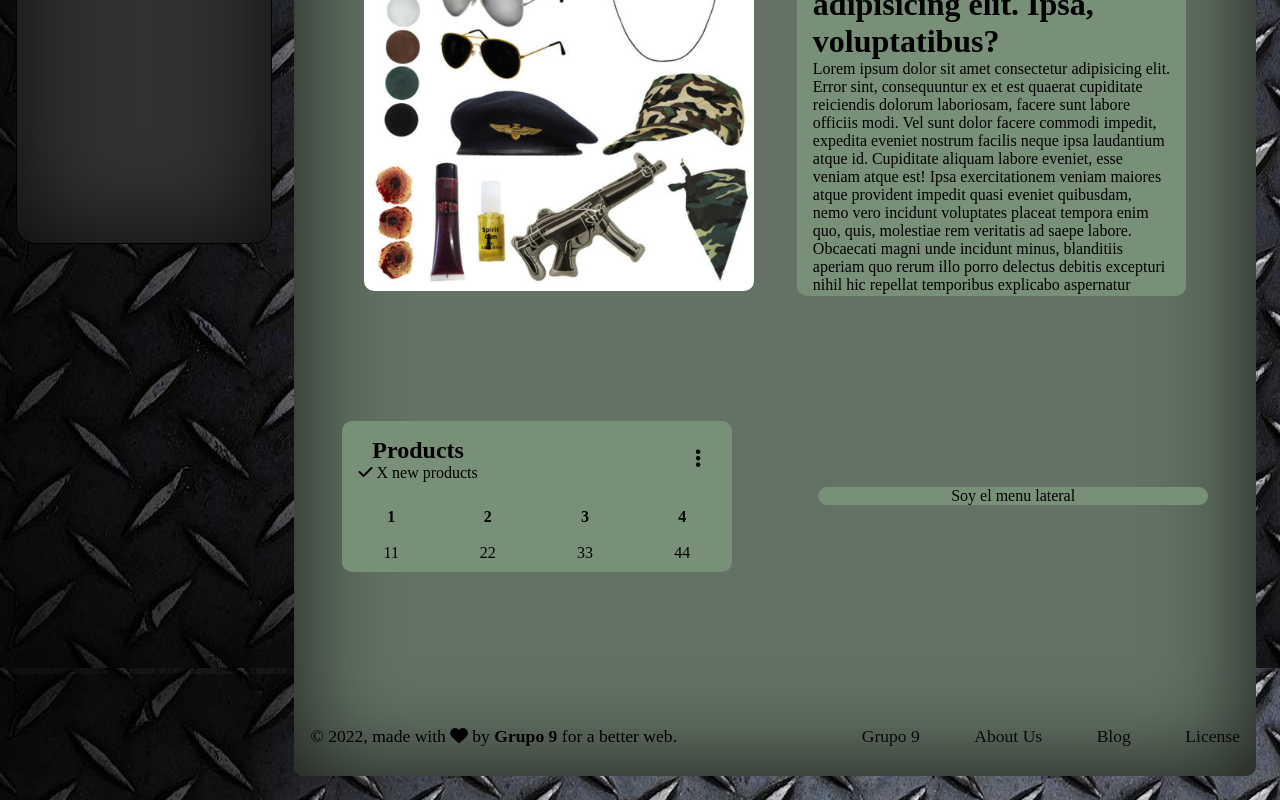
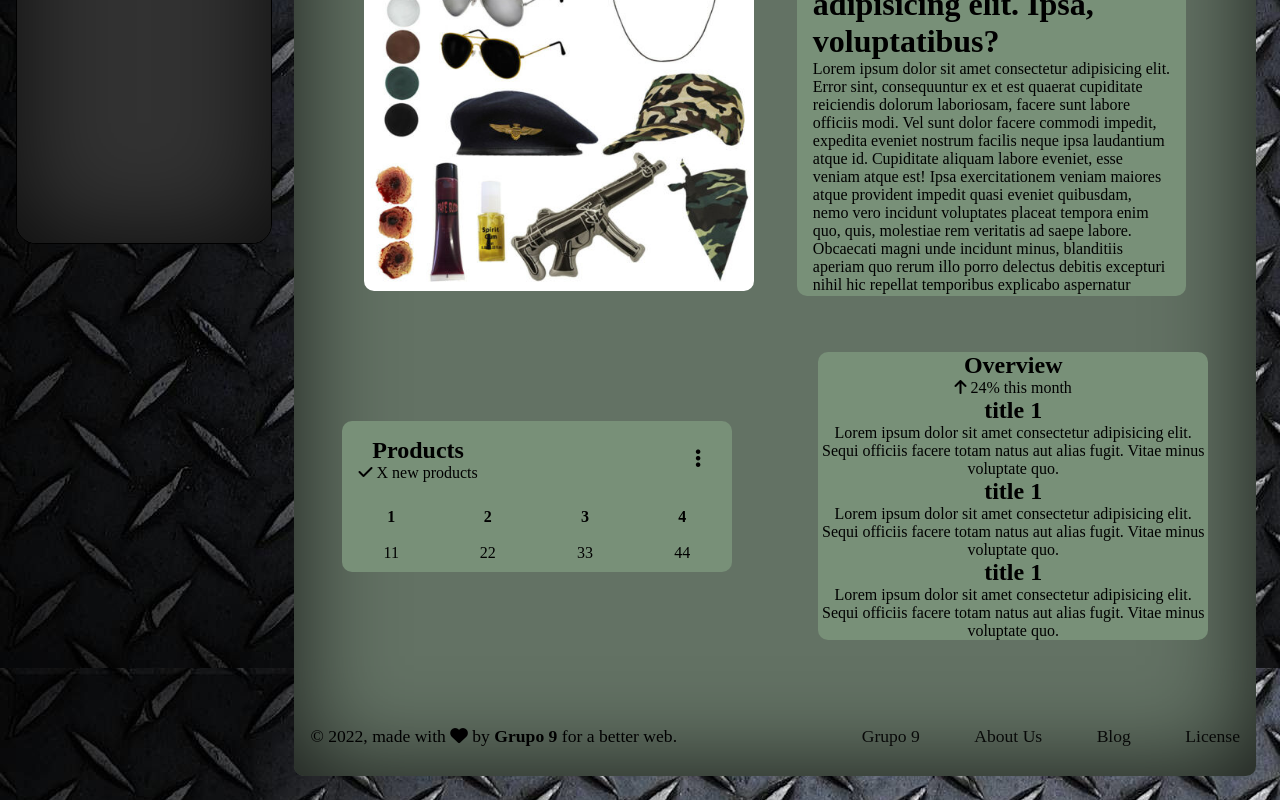
Before and after one commit to diego1005/war_uniques, a React (Create React App) app in the folder dashboard/: page / in a window 1280 px wide. Shown: the part 532-1332 px from the top of the page. Built offline with nearby package versions, Linux system fonts and the light colour scheme.

Commit message:
add some structure to aside and table component

```diff
--- a/dashboard/src/Components/Main/SecondarySection/Aside/Aside.css
+++ b/dashboard/src/Components/Main/SecondarySection/Aside/Aside.css
@@ -1,4 +1,4 @@
-.aside-content {
+.aside-container {
     width: 45%;
     background-color: rgb(120,144,120);
     border-radius: 10px;
--- a/dashboard/src/Components/Main/SecondarySection/Aside/Aside.jsx
+++ b/dashboard/src/Components/Main/SecondarySection/Aside/Aside.jsx
@@ -3,8 +3,28 @@ import "./Aside.css"
 
 function Aside() {
   return (
-    <div className='aside-content'>
-        Soy el menu lateral
+    <div className='aside-container'>
+      <div className="aside-top">
+        <h2>Overview</h2>
+        <p>
+          <i className="fa-solid fa-arrow-up"></i> 24% this month
+        </p>
+      </div>
+      <div className="aside-content">
+        {/* Line component */}
+        <div className="line">
+          <h2>title 1</h2>
+          <p>Lorem ipsum dolor sit amet consectetur adipisicing elit. Sequi officiis facere totam natus aut alias fugit. Vitae minus voluptate quo.</p>
+        </div>
+        <div className="line">
+          <h2>title 1</h2>
+          <p>Lorem ipsum dolor sit amet consectetur adipisicing elit. Sequi officiis facere totam natus aut alias fugit. Vitae minus voluptate quo.</p>
+        </div>
+        <div className="line">
+          <h2>title 1</h2>
+          <p>Lorem ipsum dolor sit amet consectetur adipisicing elit. Sequi officiis facere totam natus aut alias fugit. Vitae minus voluptate quo.</p>
+        </div>
+      </div>
     </div>
   )
 }
--- a/dashboard/src/Components/Main/SecondarySection/Table/Table.jsx
+++ b/dashboard/src/Components/Main/SecondarySection/Table/Table.jsx
@@ -12,7 +12,7 @@ function Table() {
           </p>
         </div>
         <div className="table-top-right">
-          <i class="fa-solid fa-ellipsis-vertical"></i>
+          <i className="fa-solid fa-ellipsis-vertical"></i>
         </div>
       </div>
       <div className="table-content">
@@ -26,7 +26,7 @@ function Table() {
             </tr>
           </thead>
           <tbody>
-            <tr>
+            <tr> {/*Row component*/}
               <td className='tablebody'>11</td>
               <td className='tablebody'>22</td>
               <td className='tablebody'>33</td>
```
